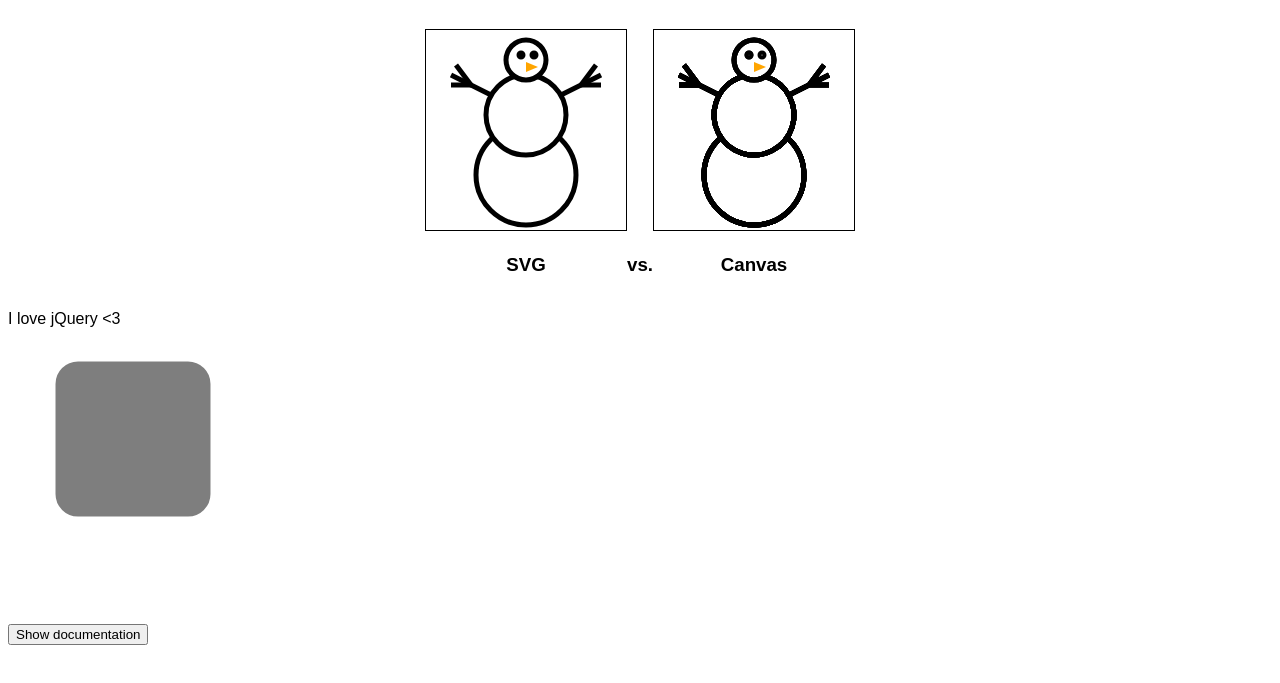
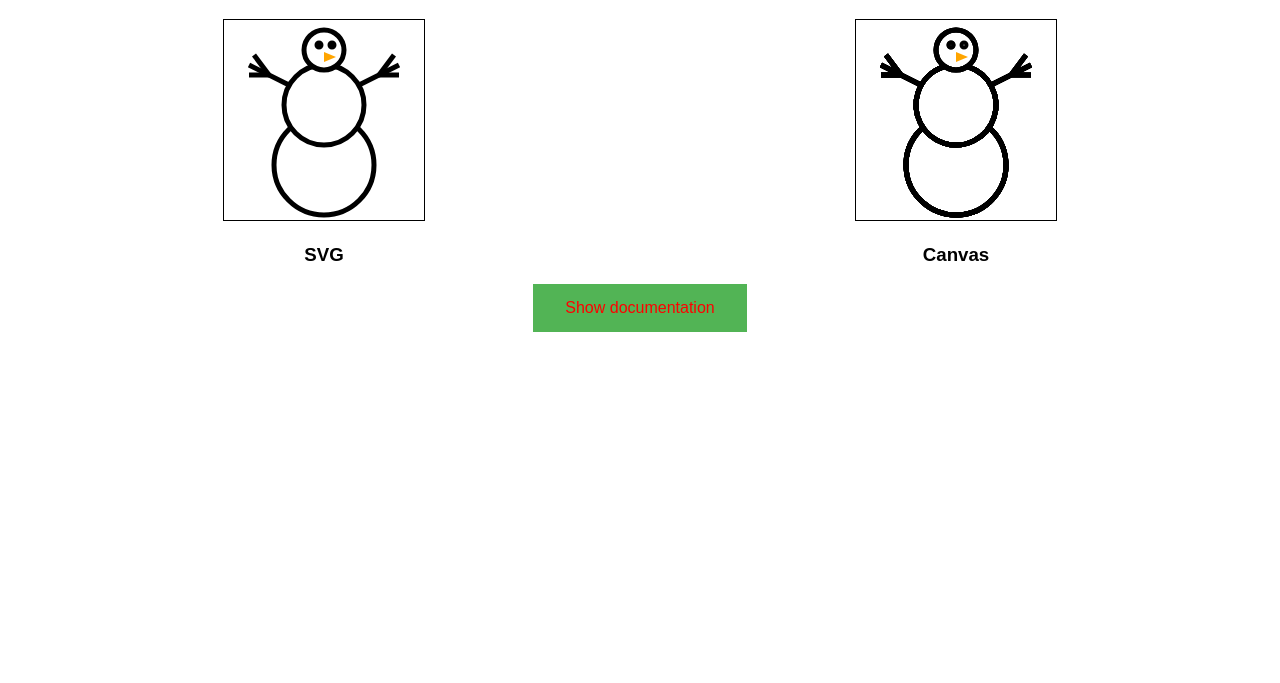
Before and after one commit to Jorgro/IT2810-Web-Development, a website built with Parcel: page 1-prosjekt/index.html in a window 1280 px wide. Shown: the part 69-752 px from the top of the page. Built offline with nearby package versions, Linux system fonts and the light colour scheme.

Commit message:
fix layout

```diff
--- a/1-prosjekt/css/style.css
+++ b/1-prosjekt/css/style.css
@@ -1,13 +1,21 @@
-body{
+body {
     font-family: sans-serif;
 }
 
 .container {
     display: grid;
-    grid-template-columns: 40px 50px auto 50px 40px;
-    grid-template-rows: 25% 100px auto;
+    grid-template-columns: 50% 50%;
+    grid-template-rows: auto;
     width: 100%;
     height: 100%;
+}
+
+.item-1 {
+    grid-column: 1 / 1;
+}
+
+.item-2 {
+    grid-column: 2 / 2;
 }
 
 .flex-box {
@@ -15,31 +23,23 @@ body{
     justify-content: center;
 }
 
-.horizontal-flex-box{
+.horizontal-flex-box {
     display: flex;
     flex-direction: row;
-    margin: 10px 0px 10px 0px;
     justify-content: center;
 }
 
-h3{
+h3 {
     text-align: center;
 }
 
-.bottomtext{
+.bottomtext {
     display: flex;
     align-items: flex-end;
 }
 
-.border{
+.border {
     border: 1px solid black;
-}
-
-.item-a {
-    grid-column-start: 2;
-    grid-column-end: five;
-    grid-row-start: row1-start;
-    grid-row-end: 3;
 }
 
 .grid {
@@ -58,3 +58,14 @@ h3{
 #documentation {
     display: none;
 }
+
+button {
+    background-color: #52b455;
+    border: none;
+    color: rgb(255, 0, 0);
+    padding: 15px 32px;
+    text-align: center;
+    text-decoration: none;
+    display: inline-block;
+    font-size: 16px;
+}
--- a/1-prosjekt/index.html
+++ b/1-prosjekt/index.html
@@ -12,54 +12,49 @@
     <div class="flex-box">
         <h1>Jørgens drawing</h1>
     </div>
+    <div class="container">
+        <div class="horizontal-flex-box">
 
-    <div class="horizontal-flex-box">
             <!--snowman svg-->
-        <div>
+            <div class="item-1">
                 <svg width="200" height="200" class="border">
                     <!--body-->
-                <circle cx="100" cy="145" r="50" stroke="black" stroke-width="5" fill="white"/>
-                <circle cx="100" cy="85" r="40" stroke="black" stroke-width="5" fill="white"/>
+                    <circle cx="100" cy="145" r="50" stroke="black" stroke-width="5" fill="white" />
+                    <circle cx="100" cy="85" r="40" stroke="black" stroke-width="5" fill="white" />
                     <!--head-->
                     <g id="svgHead">
-                    <circle cx="100" cy="30" r="20" stroke="black" stroke-width="5" fill="white"/>
-                    <circle cx="95" cy="25" r="2" stroke="black" stroke-width="5"/>
-                    <circle cx="108" cy="25" r="2" stroke="black" stroke-width="5"/>
-                    <polygon points="100,32 100,42 112,37" fill="orange"/>
+                        <circle cx="100" cy="30" r="20" stroke="black" stroke-width="5" fill="white" />
+                        <circle cx="95" cy="25" r="2" stroke="black" stroke-width="5" />
+                        <circle cx="108" cy="25" r="2" stroke="black" stroke-width="5" />
+                        <polygon points="100,32 100,42 112,37" fill="orange" />
                     </g>
                     <!--left arm-->
-                <line x1="65" y1="65" x2="25" y2="45" stroke="black" stroke-width="5"/>
-                <line x1="45" y1="55" x2="25" y2="55" stroke="black" stroke-width="5"/>
-                <line x1="45" y1="55" x2="30" y2="35" stroke="black" stroke-width="5"/>
+                    <line x1="65" y1="65" x2="25" y2="45" stroke="black" stroke-width="5" />
+                    <line x1="45" y1="55" x2="25" y2="55" stroke="black" stroke-width="5" />
+                    <line x1="45" y1="55" x2="30" y2="35" stroke="black" stroke-width="5" />
                     <!--right arm-->
-                <line x1="135" y1="65" x2="175" y2="45" stroke="black" stroke-width="5"/>
-                <line x1="155" y1="55" x2="175" y2="55" stroke="black" stroke-width="5"/>
-                <line x1="155" y1="55" x2="170" y2="35" stroke="black" stroke-width="5"/>
+                    <line x1="135" y1="65" x2="175" y2="45" stroke="black" stroke-width="5" />
+                    <line x1="155" y1="55" x2="175" y2="55" stroke="black" stroke-width="5" />
+                    <line x1="155" y1="55" x2="170" y2="35" stroke="black" stroke-width="5" />
                 </svg>
                 <script src="js/snowmansvg.js"></script>
                 <h3>SVG</h3>
             </div>
-        <div class="bottomtext">
-            <h3>vs.</h3>
         </div>
         <!--snowman canvas-->
-        <div>
+        <div class="horizontal-flex-box">
+
+            <div class="item-2">
                 <canvas id="snowmanCanvas" width="200" height="200" class="border"></canvas>
                 <script src="js/snowmancanvas.js"></script>
                 <h3>Canvas</h3>
             </div>
         </div>
-
-    <p id="demo"></p>
-    <div class="container">
-        <svg width="400" height="180" id="svg">
-            <rect x="50" y="20" rx="20" ry="20" width="150" height="150"
-                style="fill: black; stroke: black; stroke-width: 5; opacity: 0.5;" id="rect1" />
-        </svg>
     </div>
-
+    <div class="flex-box">
         <button id="documentationButton">Show documentation</button>
         <div id="documentation">I am documentation</div>
+    </div>
 </body>
 
 </html>
```
Also changed, not shown: 1-prosjekt/html/test.html (added, +6 -0 lines). Lines whose indentation alone changed are shown as unchanged.
